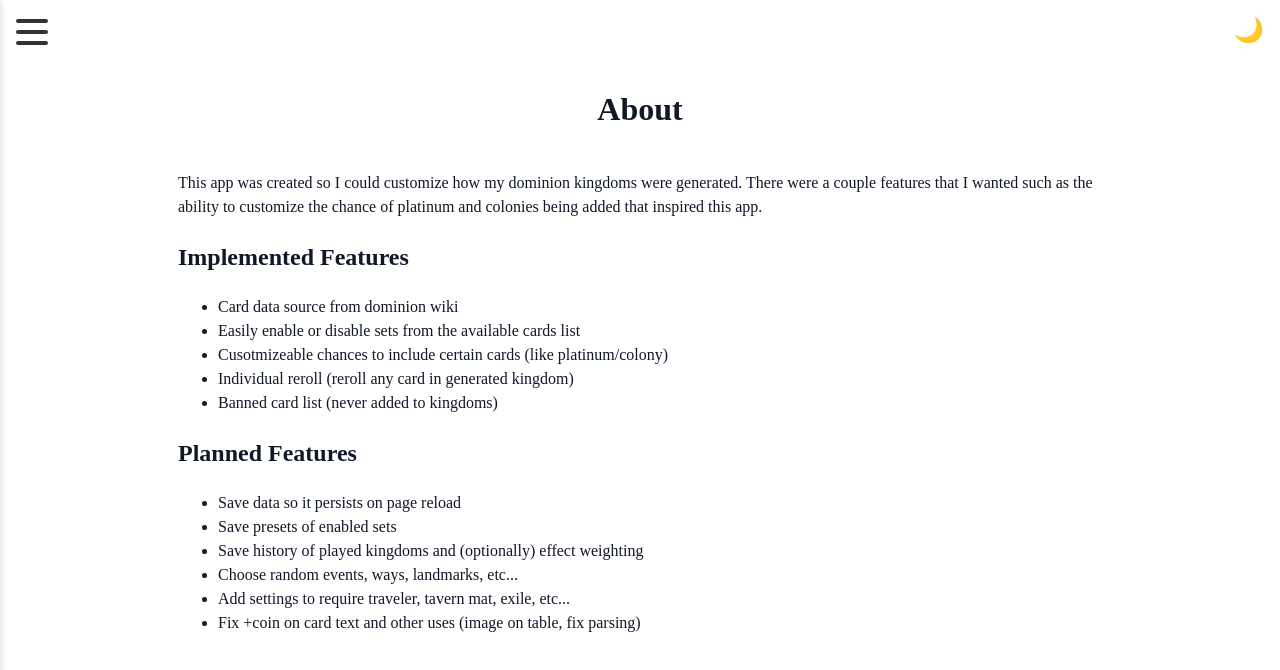
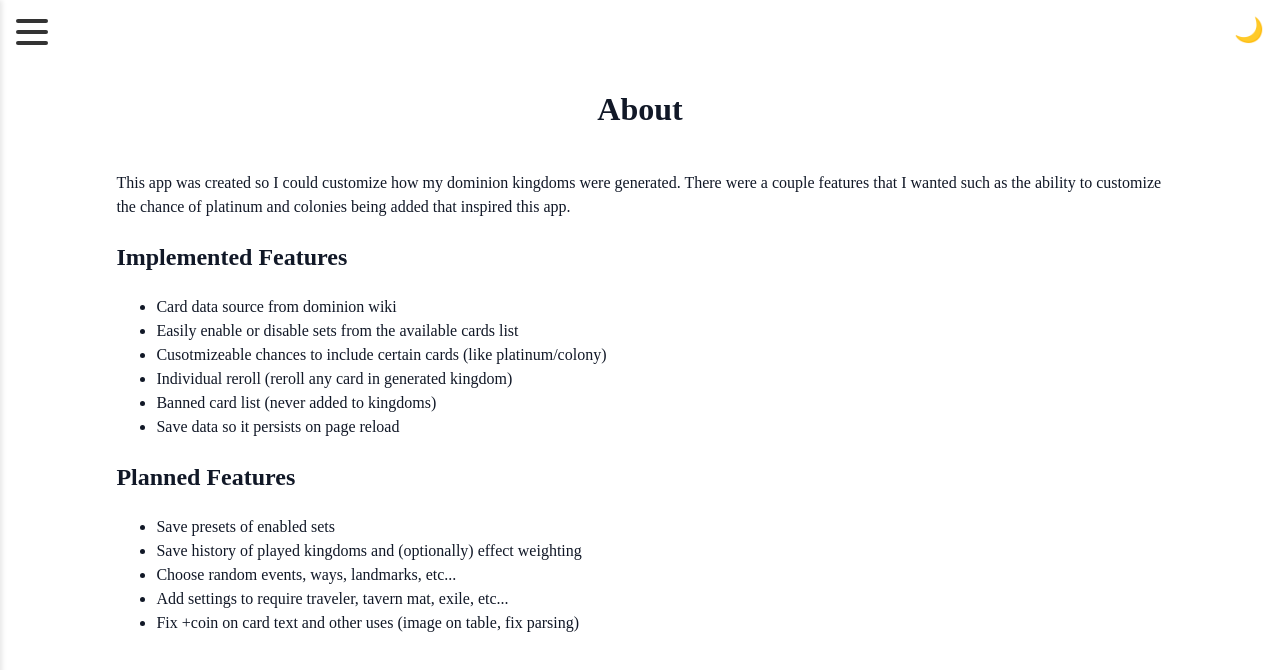
Before and after one commit to JHocevar/dominion, a SvelteKit app: page /about in a window 1280 px wide. Shown: the top 670 px of the page. Built offline with nearby package versions, Linux system fonts and the light colour scheme.

Commit message:
about page maintenance

```diff
--- a/src/routes/about/+page.svelte
+++ b/src/routes/about/+page.svelte
@@ -16,12 +16,12 @@
     <li>Cusotmizeable chances to include certain cards (like platinum/colony)</li>
     <li>Individual reroll (reroll any card in generated kingdom)</li>
     <li>Banned card list (never added to kingdoms)</li>
+    <li>Save data so it persists on page reload</li>
   </ul>
 
   <h2>Planned Features</h2>
 
   <ul>
-    <li>Save data so it persists on page reload</li>
     <li>Save presets of enabled sets</li>
     <li>Save history of played kingdoms and (optionally) effect weighting</li>
     <li>Choose random events, ways, landmarks, etc...</li>
@@ -32,6 +32,6 @@
 
 <style>
   .container {
-    max-width: 75%;
+    max-width: 85%;
   }
 </style>
```
